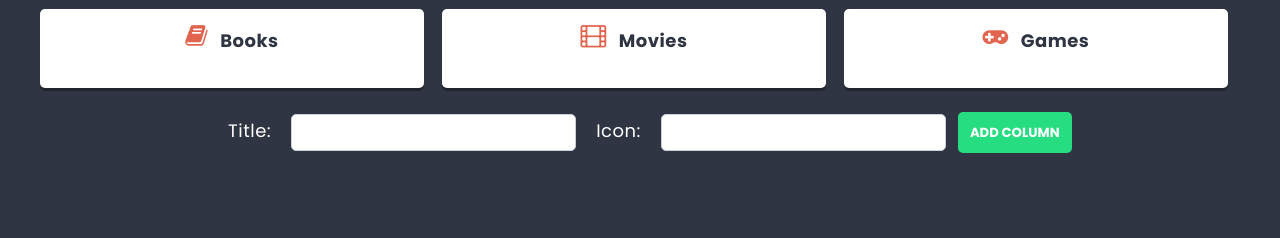
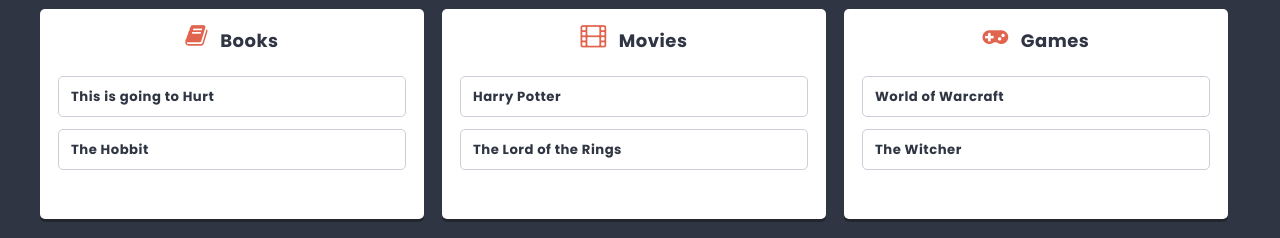
Before and after one commit to MarekJarczewsky81/test_app, a React (Create React App) app: page / in a window 1280 px wide. Shown: the part 532-770 px from the top of the page. Built offline with nearby package versions, Linux system fonts and the light colour scheme; the HTML template or start-up script is replaced by a standard one.

Commit message:
Card component added

```diff
--- /dev/null
+++ b/src/components/Card/Card.js
@@ -0,0 +1,7 @@
+import styles from "./Card.module.scss";
+
+const Card = props => {
+    return (<li className={styles.card}>{props.title}</li>);
+};
+
+export default Card;
--- /dev/null
+++ b/src/components/Card/Card.module.css
@@ -0,0 +1,11 @@
+.card {
+  position: relative;
+  background: #fff;
+  border: 1px solid #cacfd9;
+  padding: 12px;
+  margin: 0 0 12px 0;
+  border-radius: 5px;
+  display: flex;
+  justify-content: space-between;
+  font-weight: bold;
+}/*# sourceMappingURL=Card.module.css.map */
--- /dev/null
+++ b/src/components/Card/Card.module.scss
@@ -0,0 +1,13 @@
+@import '../../styles/settings.scss';
+
+.card {
+    position: relative;
+    background: $color-light;
+    border: 1px solid lighten($color-dark, 60%);
+    padding: $base-size;
+    margin: 0 0 $base-size 0;
+    border-radius: $radius;
+    display: flex;
+    justify-content: space-between;
+    font-weight: bold;
+}
--- a/src/components/Column/Column.js
+++ b/src/components/Column/Column.js
@@ -1,4 +1,5 @@
 import styles from "./Column.module.scss";
+import Card from "../Card/Card";
 
 const Column = (props) => {
   return (
@@ -7,6 +8,11 @@
         <span className={styles.icon + " fa fa-" + props.icon} />
         {props.title}
       </h2>
+      <ul className={styles.cards}>
+        {props.cards.map(card => (
+          <Card key={card.id} title={card.title} />
+        ))}
+      </ul>
     </article>
   );
 };
--- a/src/components/List/List.js
+++ b/src/components/List/List.js
@@ -8,15 +8,39 @@
 const List = () => {
 
   const [columns, setColumns] = useState([
-    { id: 1, title: "Books", icon: "book" },
-    { id: 2, title: "Movies", icon: "film" },
-    { id: 3, title: "Games", icon: "gamepad" },
+    {
+      id: 1,
+      title: "Books",
+      icon: "book",
+      cards: [
+        { id: 1, title: 'This is going to Hurt'},
+        { id: 2, title: 'The Hobbit'},
+      ]
+    },
+    {
+      id: 2,
+      title: "Movies",
+      icon: "film",
+      cards: [
+        { id: 1, title: 'Harry Potter'},
+        { id: 2, title: 'The Lord of the Rings'},
+      ]
+    },
+    {
+      id: 3,
+      title: "Games",
+      icon: "gamepad",
+      cards: [
+        { id: 1, title: 'World of Warcraft'},
+        { id: 2, title: 'The Witcher'},
+      ]
+    },
   ]);
 
   const addColumn = newColumn => {
     setColumns([
       ...columns,
-      { id: shortid(), title: newColumn.title, icon: newColumn.icon },
+      { id: shortid(), title: newColumn.title, icon: newColumn.icon, cards: [] },
     ]);
   };
 
@@ -34,10 +58,17 @@
     </p>
     <section className={styles.columns}>
       {columns.map((column) => (
-        <Column key={column.id} title={column.title} icon={column.icon} />
+        <Column
+          key={column.id}
+          id={column.id}
+          title={column.title}
+          icon={column.icon}
+          cards={column.cards}
+        />
       ))}
+
       {/* <form onSubmit={handleSubmit}> */}
-        <ColumnForm action={addColumn} />
+      <ColumnForm action={addColumn} />
       {/* </form> */}
       {/* <Column title="Books" icon="book" />
         <Column title="Movies" icon="film"/>
```
Also changed, not shown: 1 other file (tests, documents, lock files or other folders).
